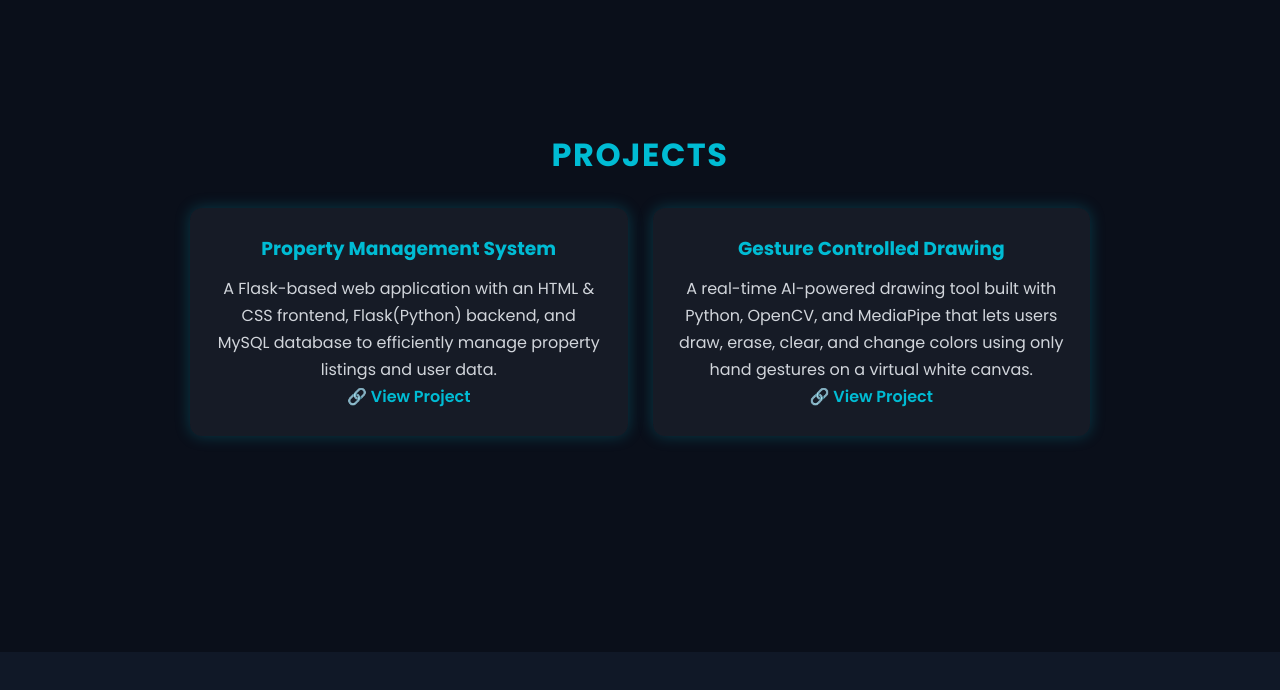
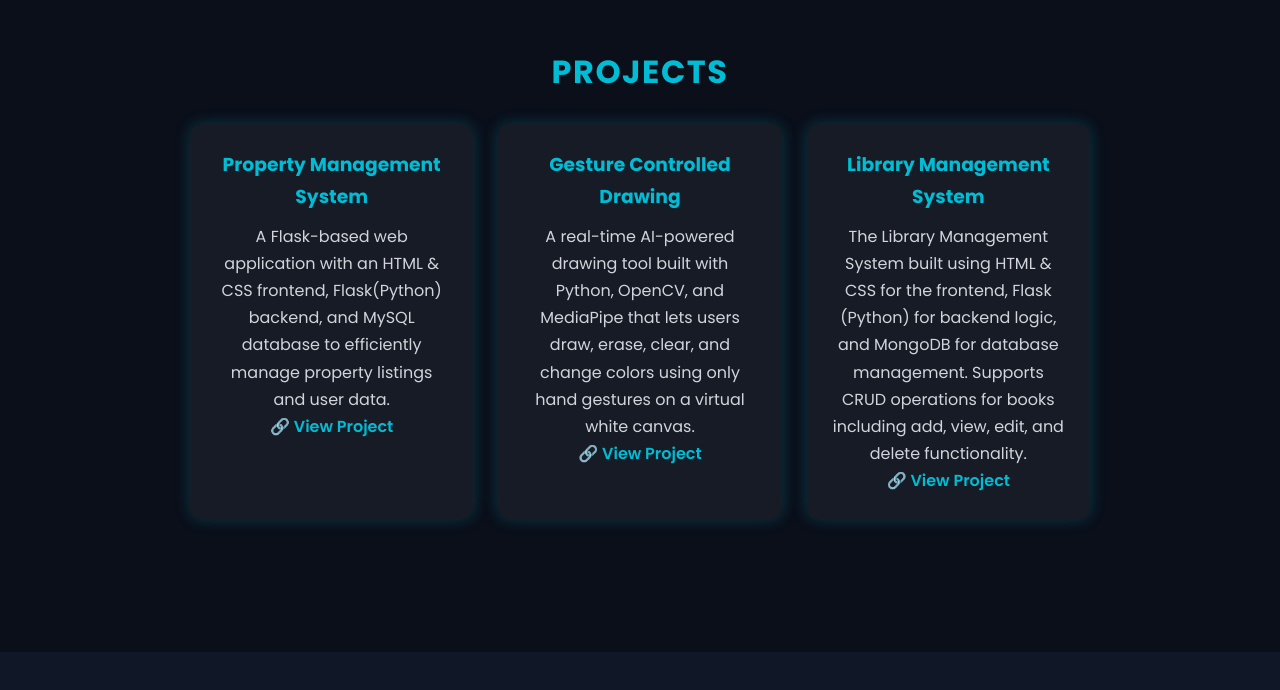
Before and after one commit to naganandhinisiva/portfolio, a plain HTML site: page index.html in a window 1280 px wide. Shown: the part 1748-2438 px from the top of the page. Drawn offline with Linux system fonts and the light colour scheme.

Commit message:
Initial Commit
Added a new project section for the Library Management System, detailing its features and providing a link to the GitHub repository.

```diff
--- a/index.html
+++ b/index.html
@@ -99,7 +99,11 @@
       <p>A real-time AI-powered drawing tool built with Python, OpenCV, and MediaPipe that lets users draw, erase, clear, and change colors using only hand gestures on a virtual white canvas.</p>
       <a href="https://github.com/naganandhinisiva/gesture-controlled-drawing-app" target="_blank">🔗 View Project</a>
     </div>
-
+    <div class="project-card">
+      <h3>Library Management System</h3>
+      <p>The Library Management System built using HTML & CSS for the frontend, Flask (Python) for backend logic, and MongoDB for database management. Supports CRUD operations for books including add, view, edit, and delete functionality.</p>
+      <a href="https://github.com/naganandhinisiva/library-management-system" target="_blank">🔗 View Project</a>
+    </div>
   </div>
 </section>
 
```
